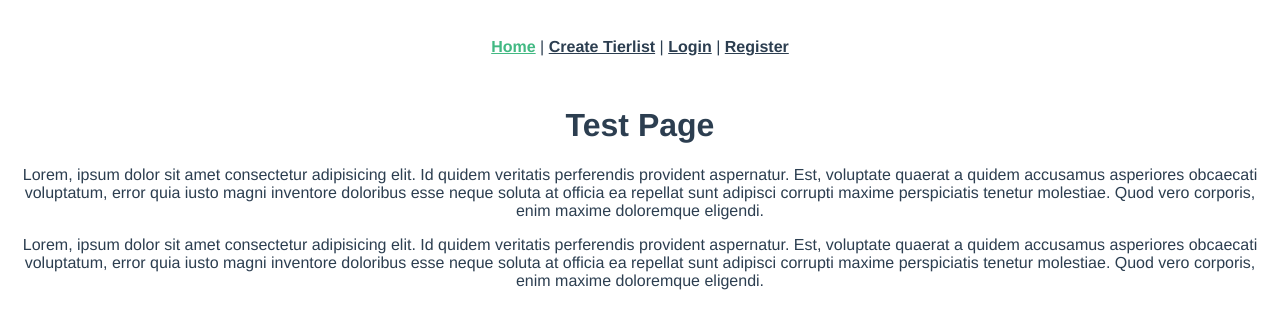
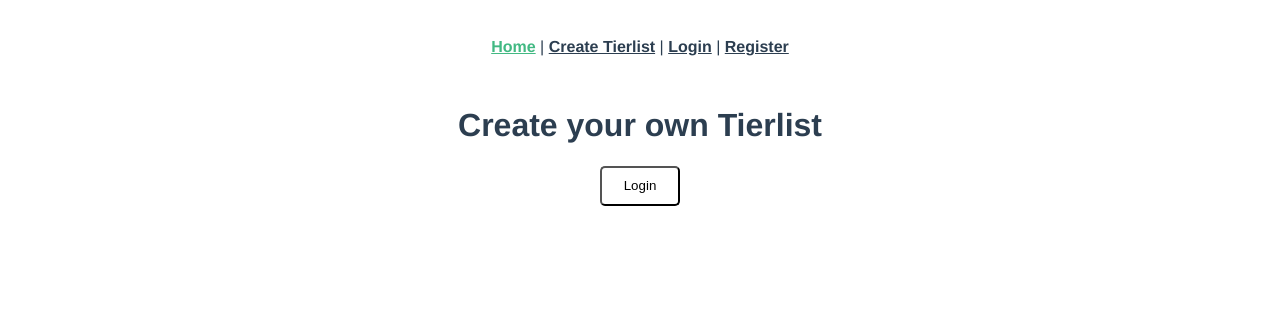
Before and after one commit to LukasKaeb/Tierlist, a Vue app in the folder tierlist/: page / in a window 1280 px wide. Shown: the top 328 px of the page. Built offline with nearby package versions, Linux system fonts and the light colour scheme; no server answers.

Commit message:
Redirect to login page on Homepage

```diff
--- a/tierlist/src/views/HomeView.vue
+++ b/tierlist/src/views/HomeView.vue
@@ -1,16 +1,28 @@
 <template>
   <div class="home">
-    <h1>Test Page</h1>
-    <p>Lorem, ipsum dolor sit amet consectetur adipisicing elit. Id quidem veritatis perferendis provident aspernatur. Est, voluptate quaerat a quidem accusamus asperiores obcaecati voluptatum, error quia iusto magni inventore doloribus esse neque soluta at officia ea repellat sunt adipisci corrupti maxime perspiciatis tenetur molestiae. Quod vero corporis, enim maxime doloremque eligendi.</p>
-    <p>Lorem, ipsum dolor sit amet consectetur adipisicing elit. Id quidem veritatis perferendis provident aspernatur. Est, voluptate quaerat a quidem accusamus asperiores obcaecati voluptatum, error quia iusto magni inventore doloribus esse neque soluta at officia ea repellat sunt adipisci corrupti maxime perspiciatis tenetur molestiae. Quod vero corporis, enim maxime doloremque eligendi.</p>
+    <h1>Create your own Tierlist</h1>
   </div>
+  <button @click="redirect" class="login-button">Login</button>
 </template>
 
-<script>
+<script setup>
+import { useRouter } from 'vue-router';
+
+const router = useRouter()
+
+const redirect = () => {
+  router.push("/login")
+}
 
 
-export default {
-  name: 'HomeView',
-  components: { }
+</script>
+
+<style>
+.login-button{
+  width: 80px;
+  height: 40px;
+  background: transparent;
+  border-radius: 5px;
+  cursor: pointer;
 }
-</script>
+</style>
```
Also changed, not shown: 1 other file (tests, documents, lock files or other folders).
